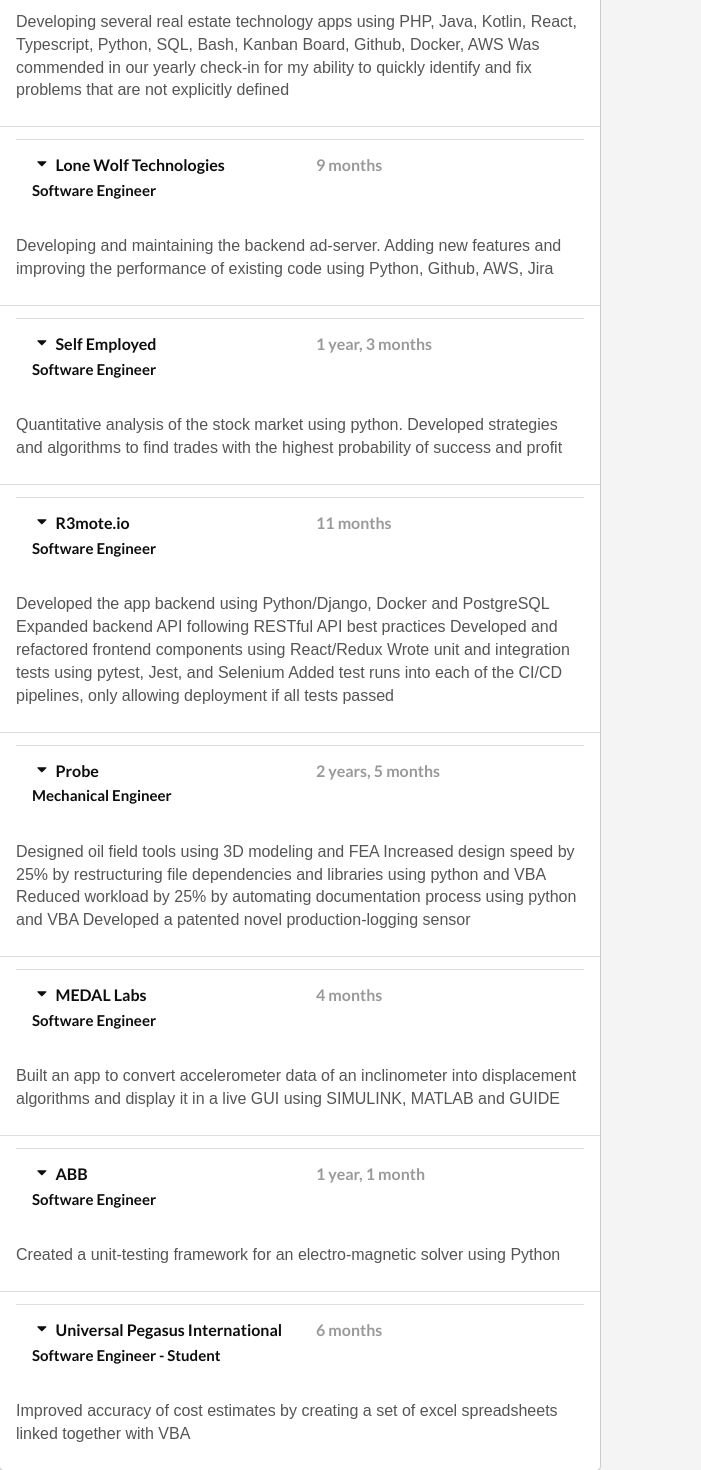
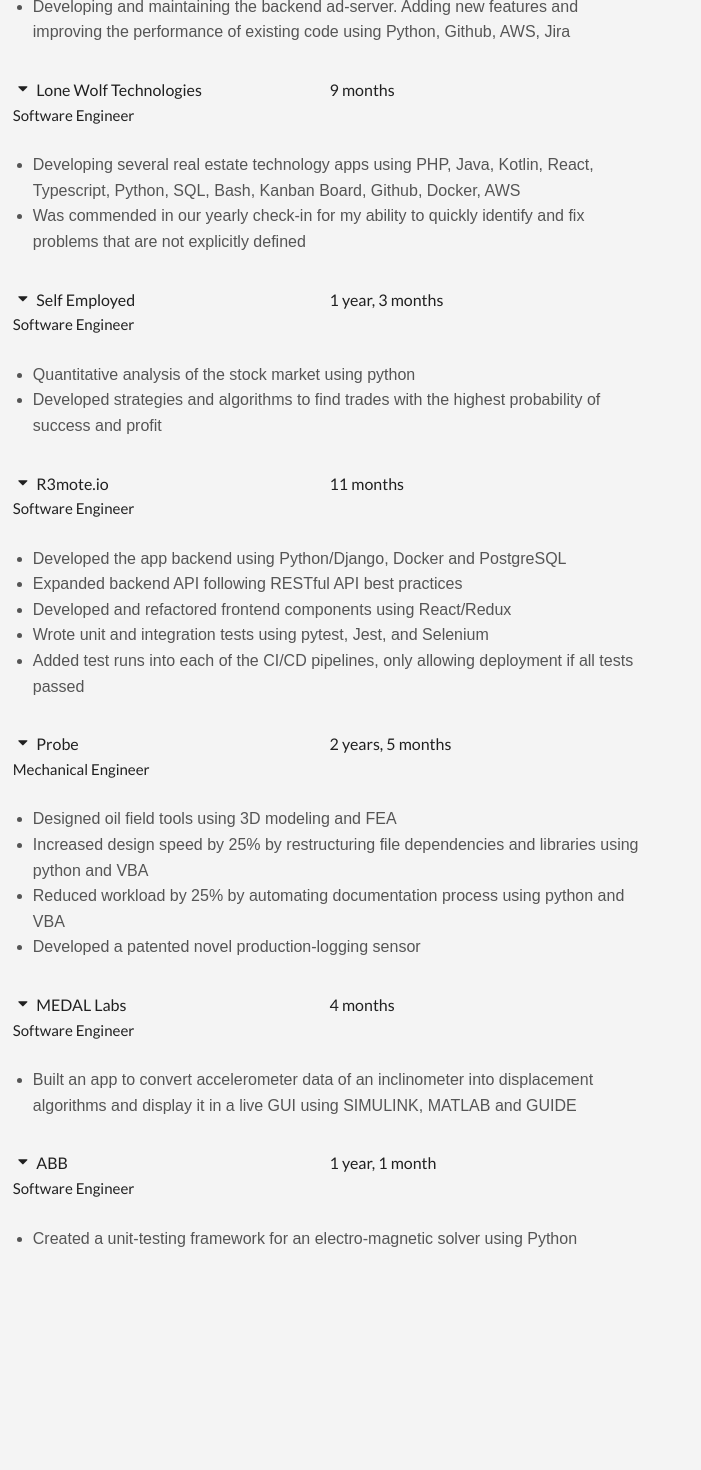
Before and after one commit to johnmiko/portfolio_frontend, a React (Create React App) app: page / in a window 1280 px wide. Shown: the part 181-1651 px from the top of the page, without its empty margins (0-701 px from the left). After the commit the page ends 1432 px from the top, so only its background shows below. Built offline with nearby package versions, Linux system fonts and the light colour scheme.

Commit message:
add in ul li elements

```diff
--- a/src/components/Resume.js
+++ b/src/components/Resume.js
@@ -6,70 +6,64 @@
     company: "Hivestack",
     title: "Software Engineer",
     startDate: new Date(2022, 5),
-    content: `Developing several real estate technology apps using PHP, Java, Kotlin, React, Typescript, Python, SQL, Bash, Kanban Board, Github, Docker, AWS
-    Was commended in our yearly check-in for my ability to quickly identify and fix problems that are not explicitly defined
-    `,
+    content: ["Developing and maintaining the backend ad-server. Adding new features and improving the performance of existing code using Python, Github, AWS, Jira"]
+    ,
   },
   {
     company: "Lone Wolf Technologies",
     title: "Software Engineer",
     startDate: new Date(2021, 8),
     endDate: new Date(2022, 4),
-    content: `Developing and maintaining the backend ad-server. Adding new features and improving the performance of existing code using Python, Github, AWS, Jira
-    `,
+    content: ["Developing several real estate technology apps using PHP, Java, Kotlin, React, Typescript, Python, SQL, Bash, Kanban Board, Github, Docker, AWS",
+    "Was commended in our yearly check-in for my ability to quickly identify and fix problems that are not explicitly defined"]
+    ,
   },
   {
     company: "Self Employed",
     title: "Software Engineer",
     startDate: new Date(2020, 6),
     endDate: new Date(2021, 8),
-    content: `Quantitative analysis of the stock market using python. Developed strategies and algorithms to find trades with the highest probability of success and profit
-    `,
+    content: ["Quantitative analysis of the stock market using python",
+      "Developed strategies and algorithms to find trades with the highest probability of success and profit"]
+    ,
   },
   {
     company: "R3mote.io",
     title: "Software Engineer",
     startDate: new Date(2019, 8),
     endDate: new Date(2020, 6),
-    content: `Developed the app backend using Python/Django, Docker and PostgreSQL
-    Expanded backend API following RESTful API best practices
-    Developed and refactored frontend components using React/Redux
-    Wrote unit and integration tests using pytest, Jest, and Selenium
-    Added test runs into each of the CI/CD pipelines, only allowing deployment if all tests passed
-    `,
+    content: ['Developed the app backend using Python/Django, Docker and PostgreSQL',
+    'Expanded backend API following RESTful API best practices',
+    'Developed and refactored frontend components using React/Redux',
+    'Wrote unit and integration tests using pytest, Jest, and Selenium',
+    'Added test runs into each of the CI/CD pipelines, only allowing deployment if all tests passed',
+    ],
   },
   {
     company: "Probe",
     title: "Mechanical Engineer",
     startDate: new Date(2017, 4),
     endDate: new Date(2019, 8),
-    content: `Designed oil field tools using 3D modeling and FEA
-    Increased design speed by 25% by restructuring file dependencies and libraries using python and VBA
-    Reduced workload by 25% by automating documentation process using python and VBA
-    Developed a patented novel production-logging sensor
-    `,
+    content: ['Designed oil field tools using 3D modeling and FEA',
+    'Increased design speed by 25% by restructuring file dependencies and libraries using python and VBA',
+    'Reduced workload by 25% by automating documentation process using python and VBA',
+    'Developed a patented novel production-logging sensor',
+    ],
   },
   {
     company: "MEDAL Labs",
     title: "Software Engineer",
     startDate: new Date(2016, 3),
     endDate: new Date(2016, 6),
-    content: `Built an app to convert accelerometer data of an inclinometer into displacement algorithms and display it in a live GUI using SIMULINK, MATLAB and GUIDE`,
+    content: ['Built an app to convert accelerometer data of an inclinometer into displacement algorithms and display it in a live GUI using SIMULINK, MATLAB and GUIDE'],
   },
   {
     company: "ABB",
     title: "Software Engineer",
     startDate: new Date(2014, 5),
     endDate: new Date(2015, 5),
-    content: `Created a unit-testing framework for an electro-magnetic solver using Python`,
-  },
-  {
-    company: "Universal Pegasus International",
-    title: "Software Engineer - Student",
-    startDate: new Date(2013, 3),
-    endDate: new Date(2013, 8),
-    content: `Improved accuracy of cost estimates by creating a set of excel spreadsheets linked together with VBA`,
-  },
+    content: ['Created a unit-testing framework for an electro-magnetic solver using Python'],
+  }
 ];
 
 
@@ -138,8 +132,12 @@
         setActiveIndex('active');
       }
     };
-    // const active = index === activeIndex ? '' : 'active';
     const dateThing = createJobDatesEl(item.startDate, item.endDate)
+    const content = item.content.map((text, index) => {
+      return <li>{text}</li>
+    });
+
+    // <p>{item.content}</p>
 
     return (
       <React.Fragment key={item.company}>
@@ -156,7 +154,9 @@
           <div className='title' style={{width: '100%', textAlign: 'right'}}>{dateThing}</div>
         </div>
         <div className={`content ${active}`}>
-          <p>{item.content}</p>
+          <ul style={{'margin': 0, paddingInlineStart: '20px'}}>
+          {content}
+          </ul>
         </div>
       </React.Fragment>
     );
@@ -179,10 +179,10 @@
   };
 
   return (
-    <div>
+    <div style={{'margin-left': '1%'}}>
       <ExpandCollapseAll></ExpandCollapseAll>
       {/* {expandCollapseAll} */}
-      <div className="ui styled accordion">
+      <div className="ui accordion" style={{'width': '50%'}}>
         {jobs}
       </div>
     </div>)
```
